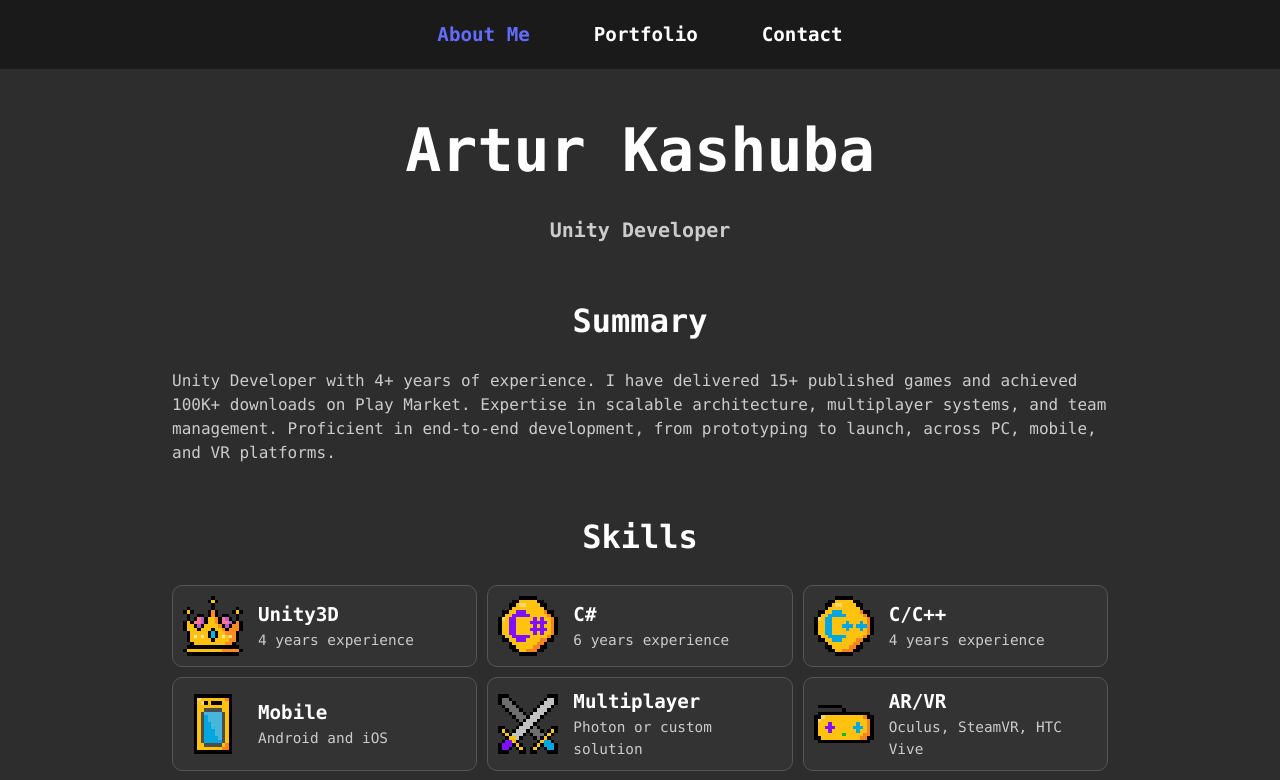
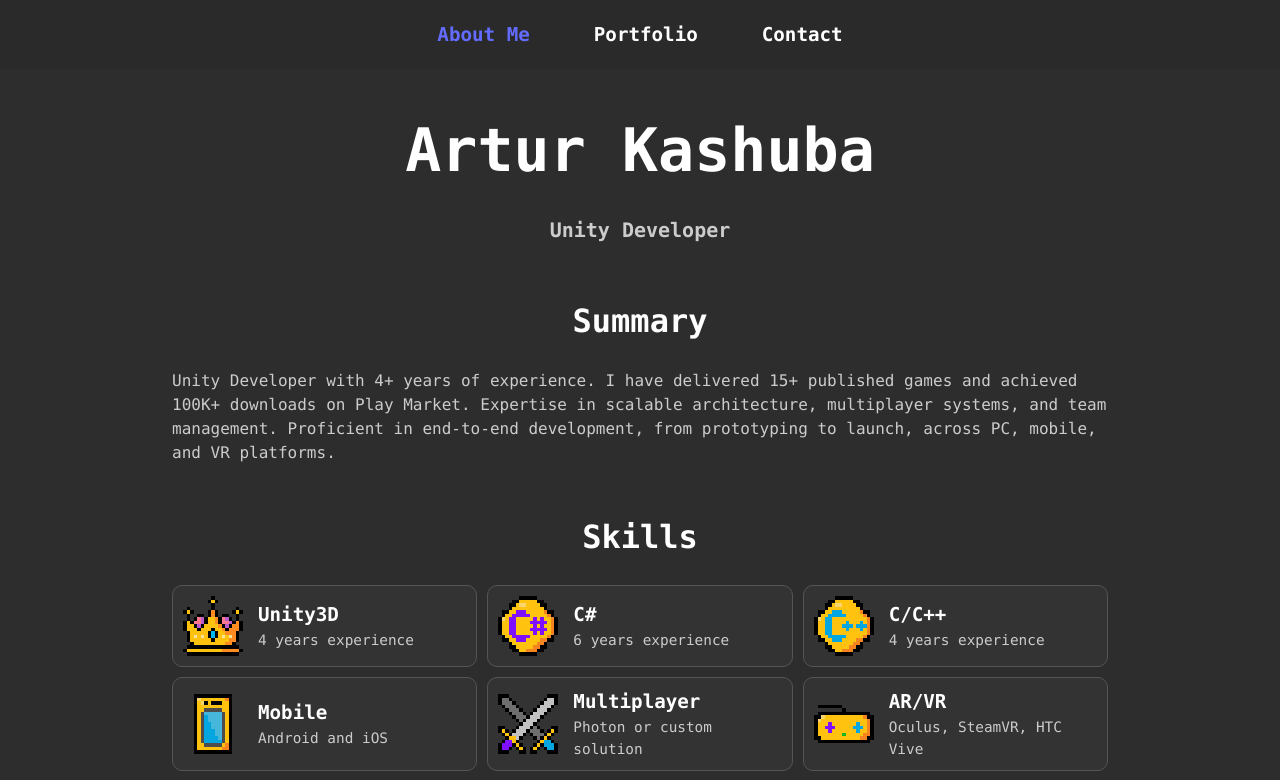
Before and after one commit to Rockstrip/SummarySite, a React (Vite) app: page / in a window 1280 px wide. Shown: the top 780 px of the page. Built offline with nearby package versions, Linux system fonts and the light colour scheme.

Commit message:
Header color fix

```diff
--- a/src/components/layout/Navbar.css
+++ b/src/components/layout/Navbar.css
@@ -1,5 +1,5 @@
 header {
-  background-color: #1a1a1a;
+  background-color: #2a2a2a;
   padding: 1rem 0;
   position: sticky;
   top: 0;
```
Also changed, not shown: src/styles/global.css (deleted).
